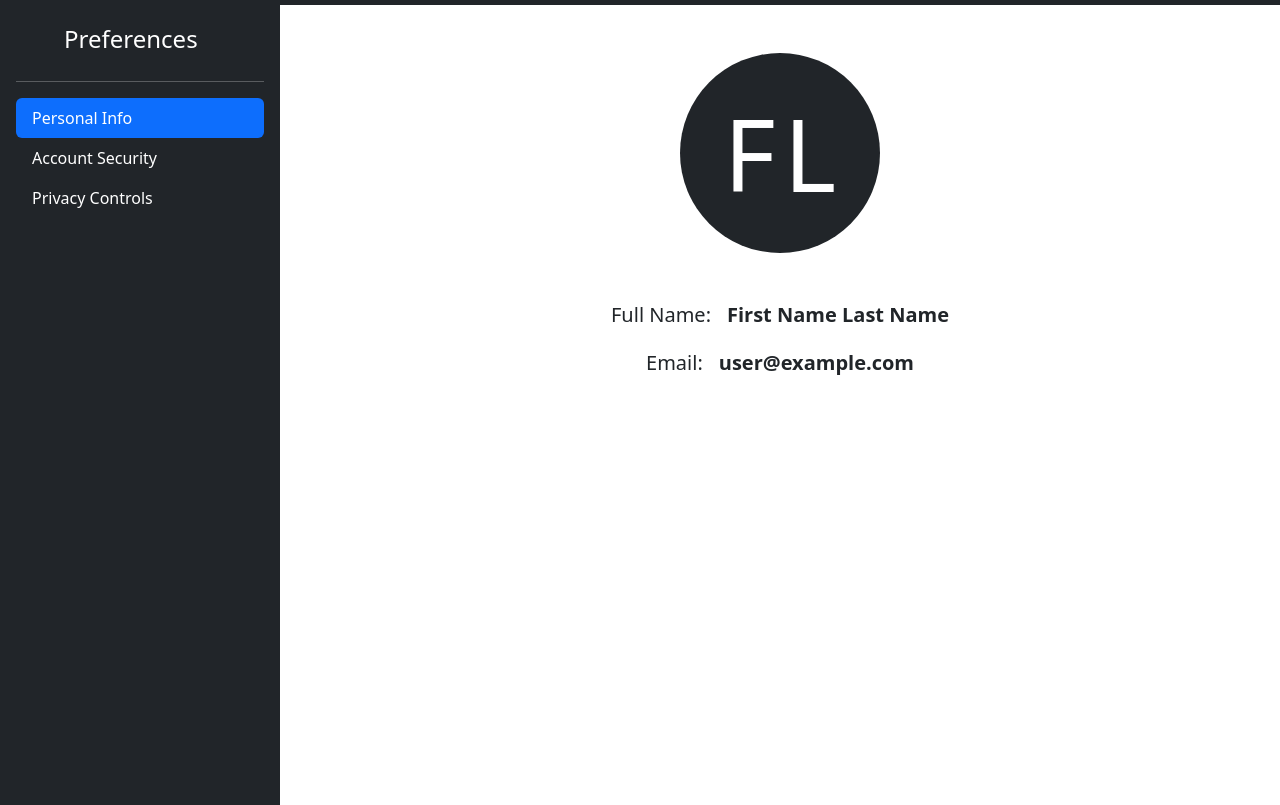
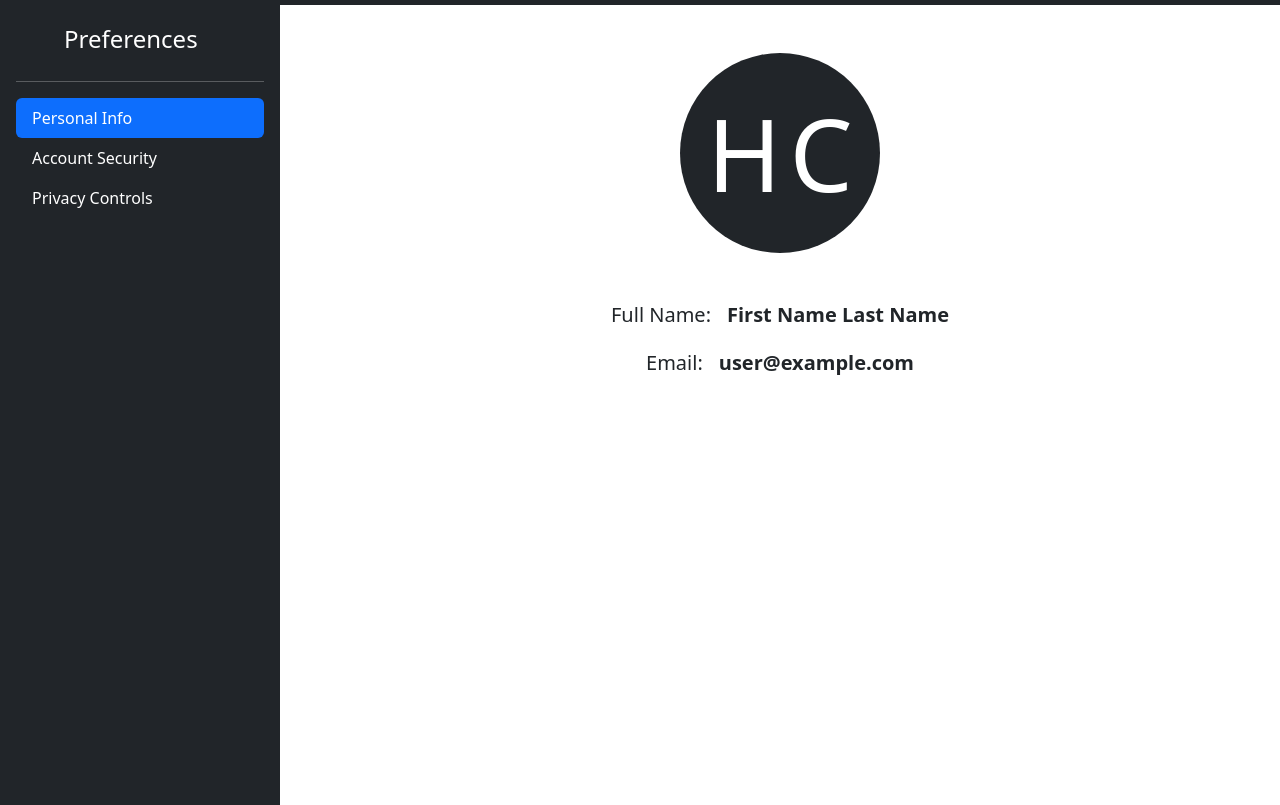
Before and after one commit to danram0121/Property-Management-Project, a plain HTML site: page common/settings_personal.html in a window 1280 px wide. Shown: the part 59-864 px from the top of the page. Drawn offline with nearby package versions, Linux system fonts and the light colour scheme.

Commit message:
Minor Change

```diff
--- a/common/settings_personal.html
+++ b/common/settings_personal.html
@@ -102,8 +102,8 @@
         <div class="justify-content-center d-flex">
           <div class="rounded-circle bg-dark text-white d-flex justify-content-center" style="height: 200px; width:200px">
           <!-- Import first initial within div tags below -->
-          <div class="align-self-center m-1" style="font-size: 100px;">F</div>
-          <div class="align-self-center m-1" style="font-size: 100px;">L</div>
+          <div class="align-self-center m-1" style="font-size: 100px;">H</div>
+          <div class="align-self-center m-1" style="font-size: 100px;">C</div>
         </div></div>
 
         <div class="spacer"></div>
```
